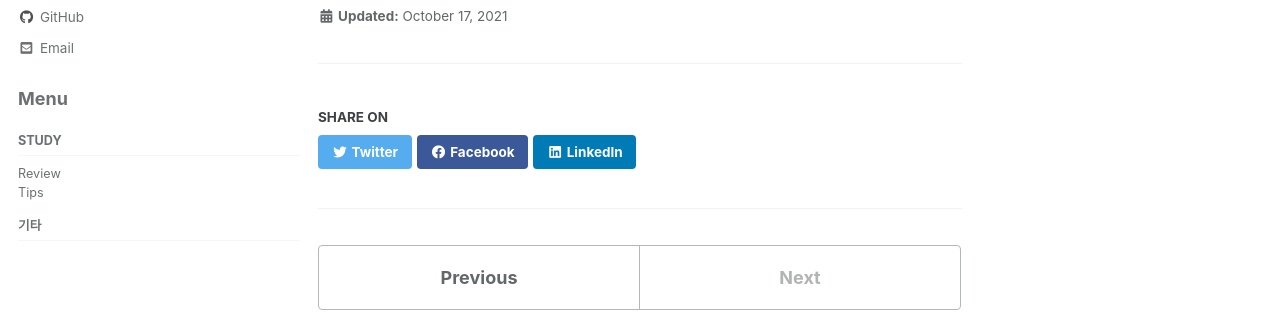
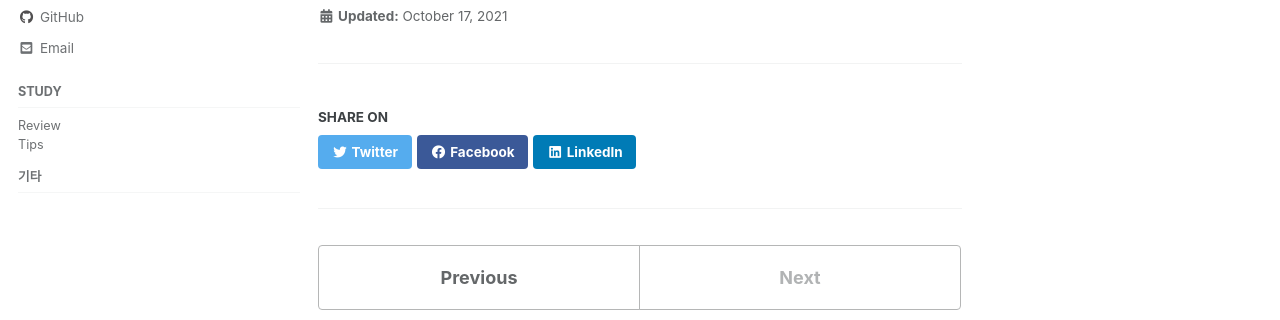
Before and after one commit to hyez/hyez.github.io, a Jekyll site: the page built from _posts/2021-10-17-안녕.md, in a window 1280 px wide. Shown: the part 330-650 px from the top of the page. Built offline with Jekyll 4.4.1, drawn with Linux system fonts in a browser that asks for light colours; cached includes are drawn as plain includes; comment, search, counter and statistics services are not loaded.

Commit message:
update sidebar

```diff
--- a/_config.yml
+++ b/_config.yml
@@ -288,5 +288,4 @@ defaults:
       share: true
       related: true
       sidebar:
-        title: Menu
         nav: "sidebar-contents"
```
